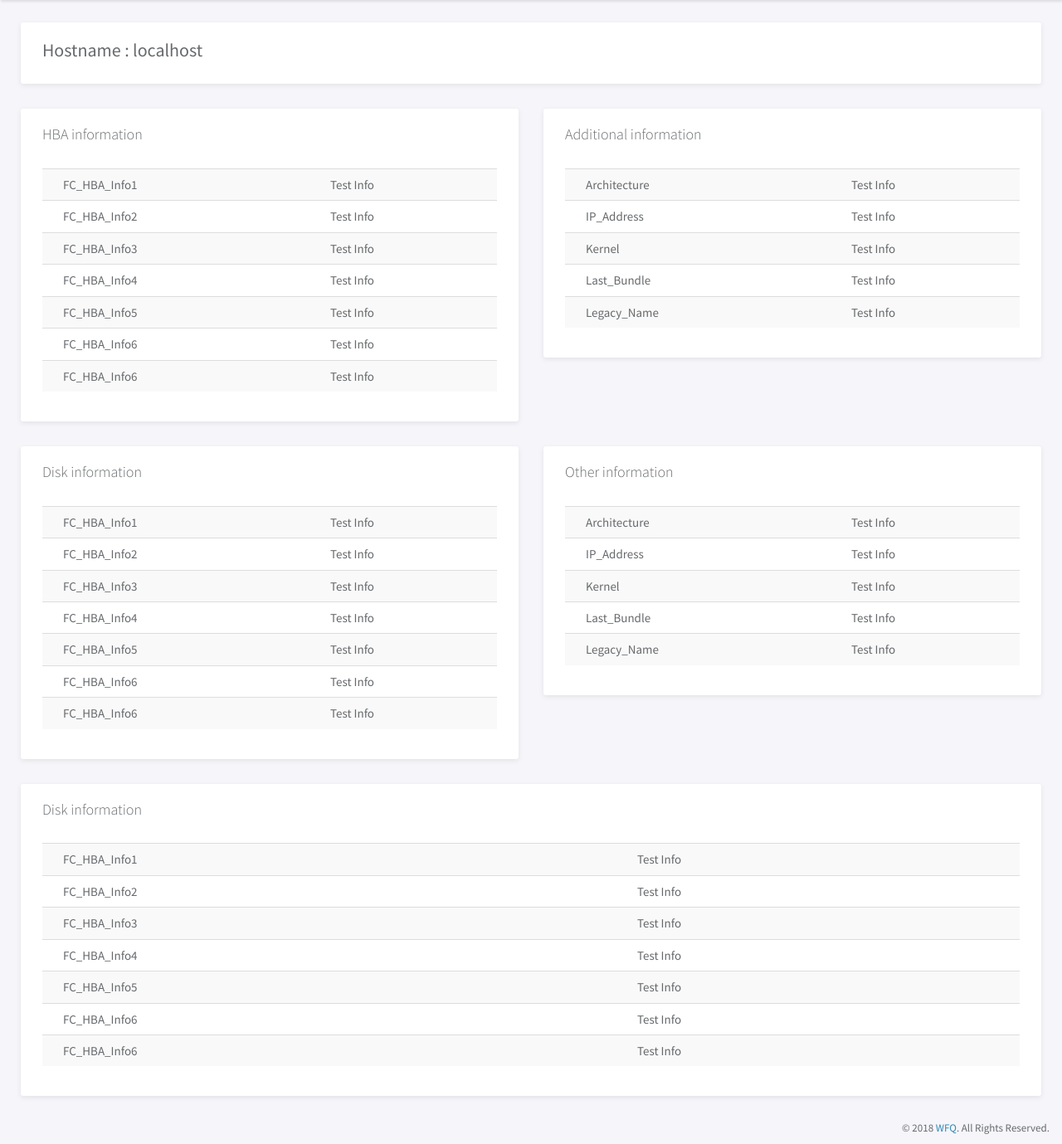
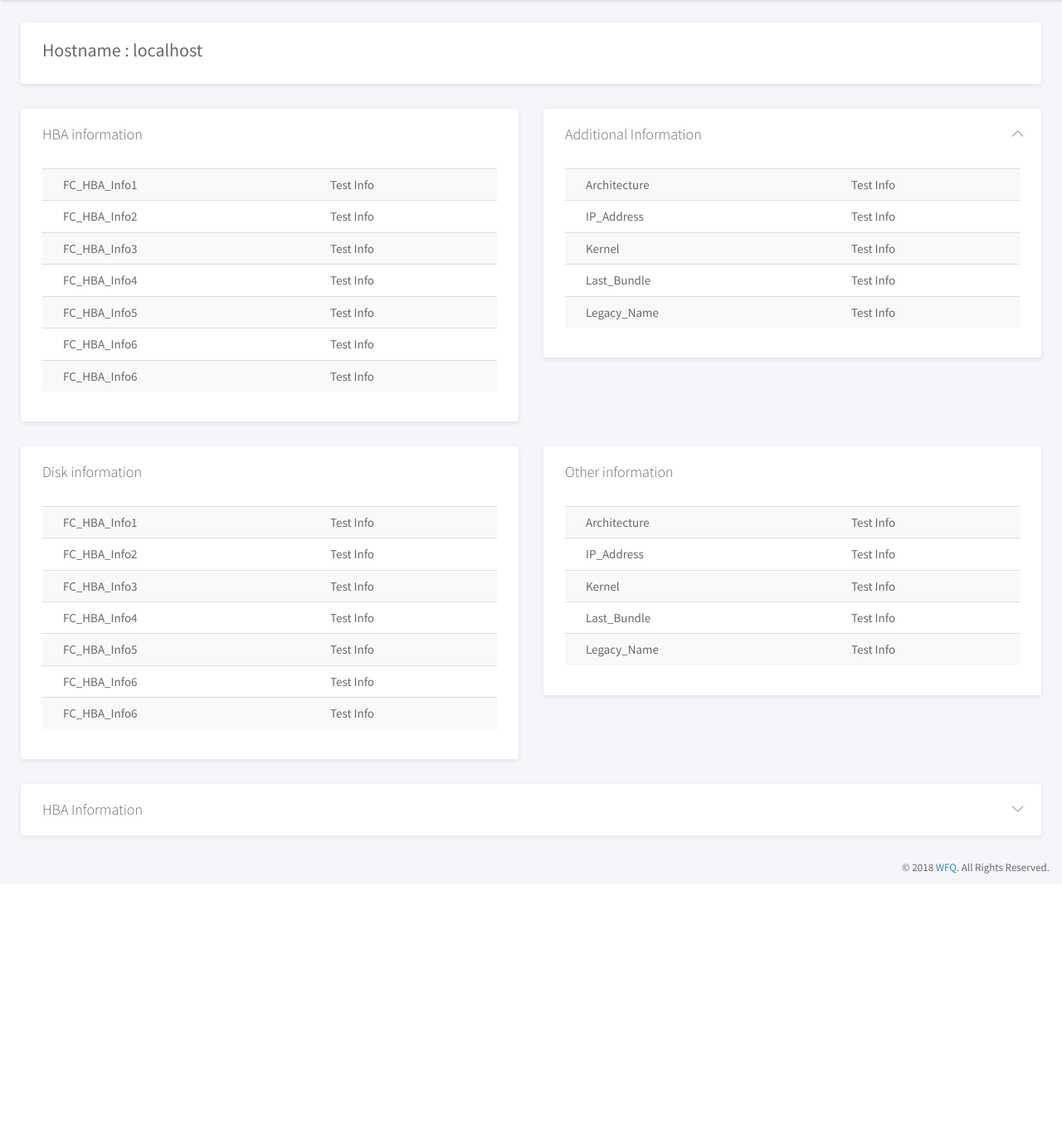
Before and after one commit to mahesh21/myapp, a Flask app: template templates/hostinfo.html in a window 1280 px wide. Shown: the part 81-1460 px from the top of the page at 83% size. After the commit the page ends 1134 px from the top, so only its background shows below. Run offline with Flask 2, Linux system fonts and the light colour scheme; the template is opened without the code that fills it, so the values that code supplies are empty; some libraries are stand-ins or nearby versions.

Commit message:
updated js

```diff
--- a/main.py
+++ b/main.py
@@ -4,6 +4,7 @@ from flask import render_template
 from flask import request
 import config
 import re
+#import MySQLdb
 
 host = config.host
 user = config.user
--- a/static/scripts/klorofil-common.js
+++ b/static/scripts/klorofil-common.js
@@ -208,7 +208,7 @@ $(document).ready(function() {
 // toggle function
 $.fn.clickToggle = function( f1, f2 ) {
 	return this.each( function() {
-		var clicked = false;
+		var clicked = true;
 		$(this).bind('click', function() {
 			if(clicked) {
 				clicked = false;
@@ -220,4 +220,4 @@ $.fn.clickToggle = function( f1, f2 ) {
 		});
 	});
 
-}
+};
--- a/templates/base.html
+++ b/templates/base.html
@@ -59,6 +59,7 @@
 	</div>
 	<!-- END WRAPPER -->
 	<!-- Javascript -->
+
 	<script src="/static/vendor/jquery/jquery.min.js"></script>
 	<script src="/static/vendor/bootstrap/js/bootstrap.min.js"></script>
 	<script src="/static/vendor/jquery-slimscroll/jquery.slimscroll.min.js"></script>
--- a/templates/hostinfo.html
+++ b/templates/hostinfo.html
@@ -58,7 +58,10 @@
                 <!-- BASIC TABLE -->
                 <div class="panel">
                     <div class="panel-heading">
-                        <h3 class="panel-title">Additional information</h3>
+                        <h3 class="panel-title">Additional Information</h3>
+                        <div class="right">
+                            <button type="button" class="btn-toggle-collapse"><i class="lnr lnr-chevron-up"></i></button>
+                        </div>
                     </div>
                     <div class="panel-body">
                         <table class="table table-striped">
@@ -181,9 +184,12 @@
                 <!-- BASIC TABLE -->
                 <div class="panel">
                     <div class="panel-heading">
-                        <h3 class="panel-title">Disk information</h3>
+                        <h3 class="panel-title">HBA Information</h3>
+                        <div class="right">
+                            <button type="button" class="btn-toggle-collapse"><i class="lnr lnr-chevron-up lnr-chevron-down"></i></button>
+                        </div>
                     </div>
-                    <div class="panel-body">
+                    <div class="panel-body" style="display:none;">
                         <table class="table table-striped">
                             <tbody>
                                 <tr>
```
